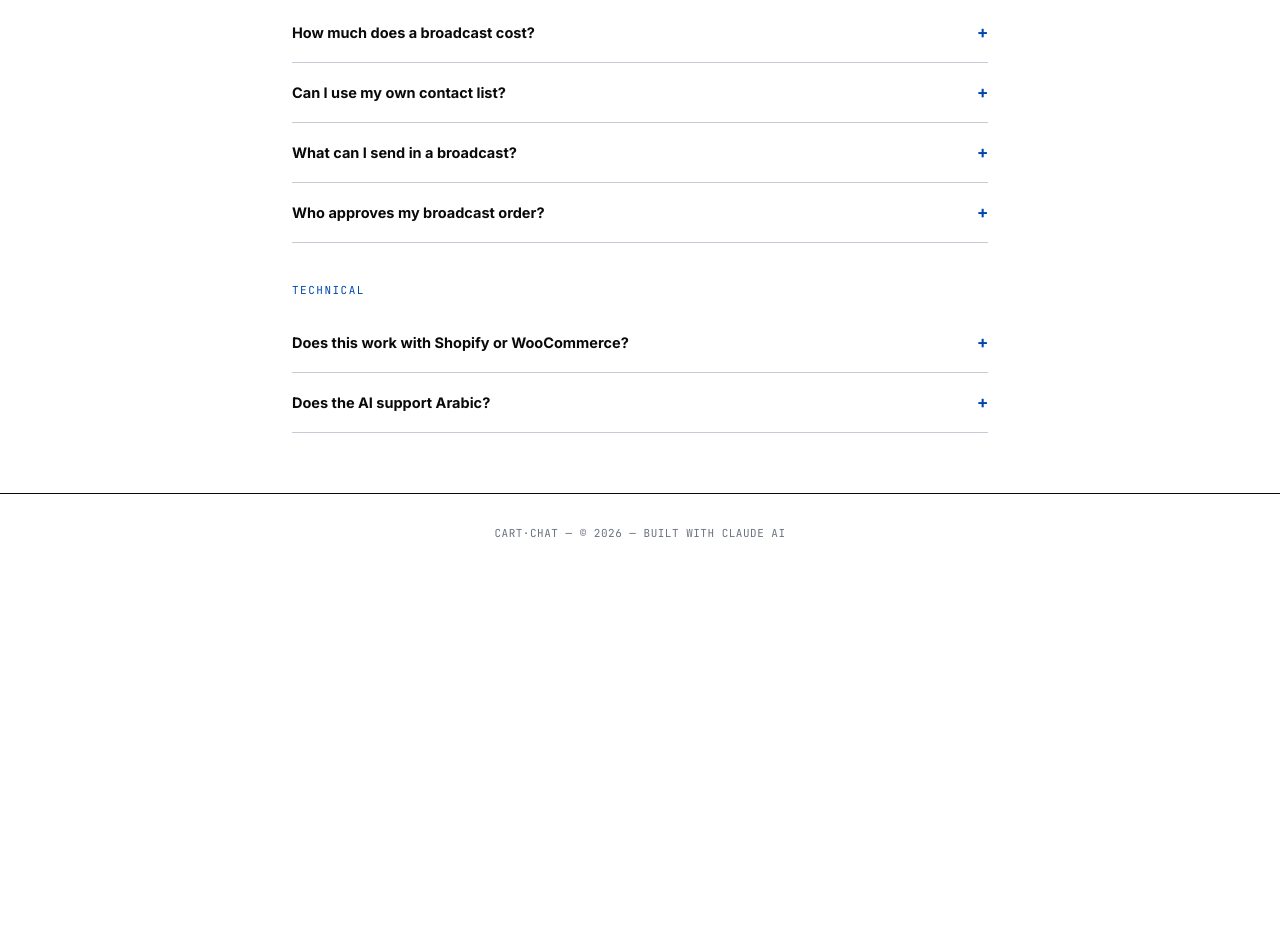
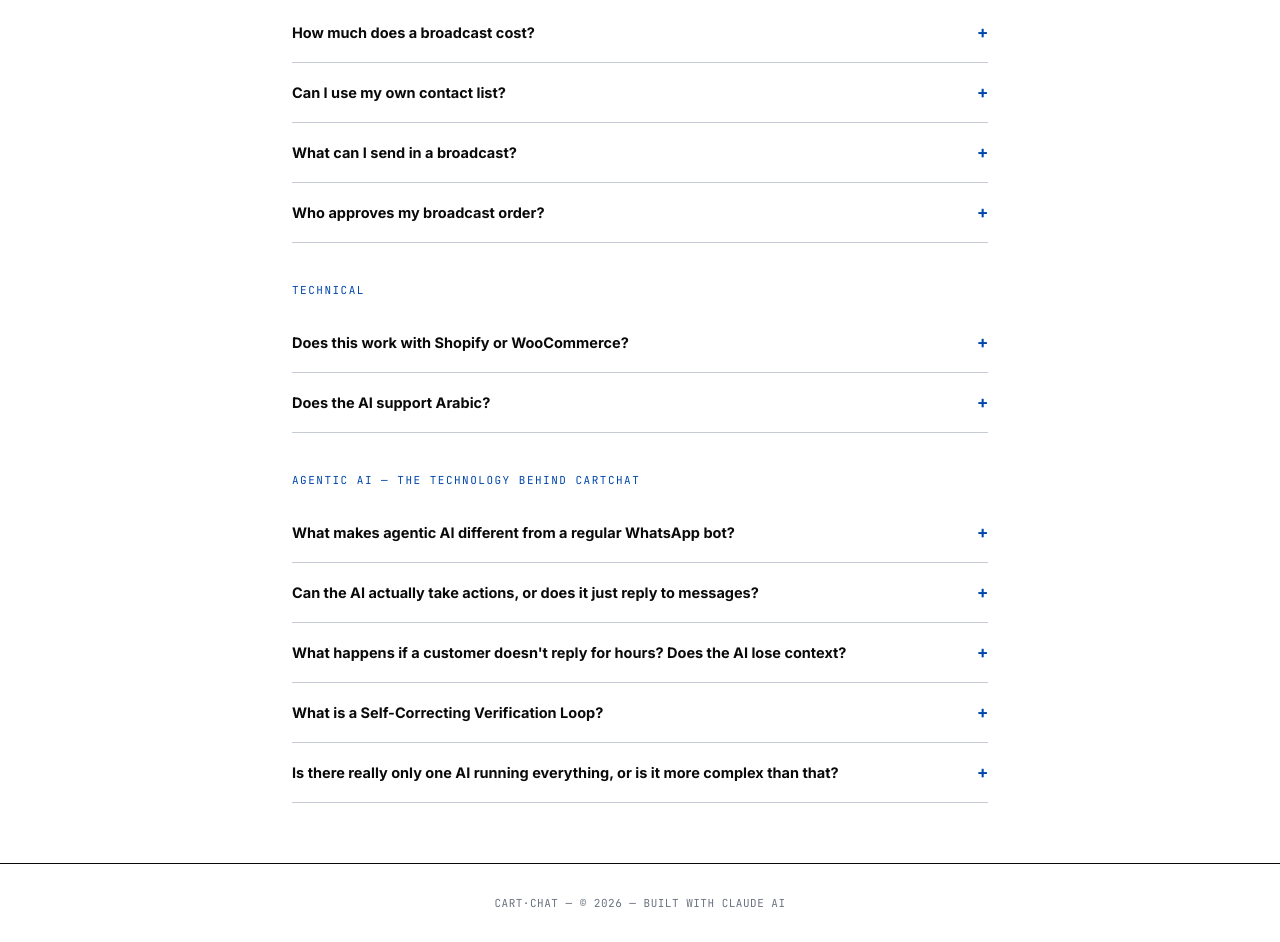
Before and after one commit to the961ainetwork-dev/cartchat-saas, a website: page pages/faq.html in a window 1280 px wide. Shown: the part 870-1812 px from the top of the page. Before the commit the page ends 1442 px from the top, so only its background shows below. Drawn offline with Linux system fonts and the light colour scheme.

Commit message:
Add FAQs about Agentic AI technology

```diff
--- a/pages/faq.html
+++ b/pages/faq.html
@@ -100,6 +100,33 @@
     <div class="faq-a"><div class="faq-a-inner">Yes — the AI automatically detects whether a customer is messaging in Arabic or English and responds accordingly, no configuration required.</div></div>
   </div>
 
+  <div class="cat-label">Agentic AI — The Technology Behind CartChat</div>
+
+  <div class="faq-item" onclick="toggleFaq(this)">
+    <div class="faq-q">What makes agentic AI different from a regular WhatsApp bot? <span class="plus">+</span></div>
+    <div class="faq-a"><div class="faq-a-inner">Traditional WhatsApp bots follow rigid "if-this-then-that" paths. If a user deviates from the script, the system breaks. Agentic AI is given a high-level objective — for example, "successfully onboard this new partner" or "verify this transaction invoice" — and dynamically manages the entire multi-turn conversation to reach it. It figures out what questions to ask, processes responses in any order the user provides them, and keeps the interaction moving toward the goal. No script. No breaking.</div></div>
+  </div>
+
+  <div class="faq-item" onclick="toggleFaq(this)">
+    <div class="faq-q">Can the AI actually take actions, or does it just reply to messages? <span class="plus">+</span></div>
+    <div class="faq-a"><div class="faq-a-inner">It acts. If a user sends a query or document via WhatsApp, the agent can autonomously decide to trigger a specific API webhook to check an internal database, call a multi-modal sub-agent to parse data from an attached PDF or image, or update a backend CRM or ledger entry instantly based on the conversation text. The user simply texts naturally, while the agent orchestrates the underlying enterprise software stack in the background — invisibly.</div></div>
+  </div>
+
+  <div class="faq-item" onclick="toggleFaq(this)">
+    <div class="faq-q">What happens if a customer doesn't reply for hours? Does the AI lose context? <span class="plus">+</span></div>
+    <div class="faq-a"><div class="faq-a-inner">No. WhatsApp is inherently asynchronous — users might reply immediately, or three hours later. Agentic AI maintains a persistent state and a deep memory of the conversation's context. When a user resumes hours later, the agent doesn't restart the script; it evaluates where the process left off, cross-references any backend system changes that occurred in the interim, and adapts its next step accordingly. The conversation picks up exactly where it paused.</div></div>
+  </div>
+
+  <div class="faq-item" onclick="toggleFaq(this)">
+    <div class="faq-q">What is a Self-Correcting Verification Loop? <span class="plus">+</span></div>
+    <div class="faq-a"><div class="faq-a-inner">In data-gathering workflows — such as collecting registration details or operational metrics — human inputs are often messy or incomplete. An agentic framework acts as a real-time validator. If a user uploads a blurry photo of a document or provides an invalid data field, the agent recognizes the exception, analyzes what is missing, and immediately asks a precise clarifying question on the chat to resolve the issue on the spot. No manual back-and-forth needed from your team.</div></div>
+  </div>
+
+  <div class="faq-item" onclick="toggleFaq(this)">
+    <div class="faq-q">Is there really only one AI running everything, or is it more complex than that? <span class="plus">+</span></div>
+    <div class="faq-a"><div class="faq-a-inner">To the user, they are chatting with a single WhatsApp number. In reality, an agentic architecture allows a front-facing "Interface Agent" to triage the incoming message and route it to specialized internal agents — a Research Agent, an Analytics Agent, a Compliance Agent, and so on. These background agents collaborate, compile the necessary intelligence, and feed the final synthesized response back to the user seamlessly. One number. One conversation. Multiple experts working in parallel behind it.</div></div>
+  </div>
+
 </div>
 
 <footer>Cart·Chat — © 2026 — Built with Claude AI</footer>
```
